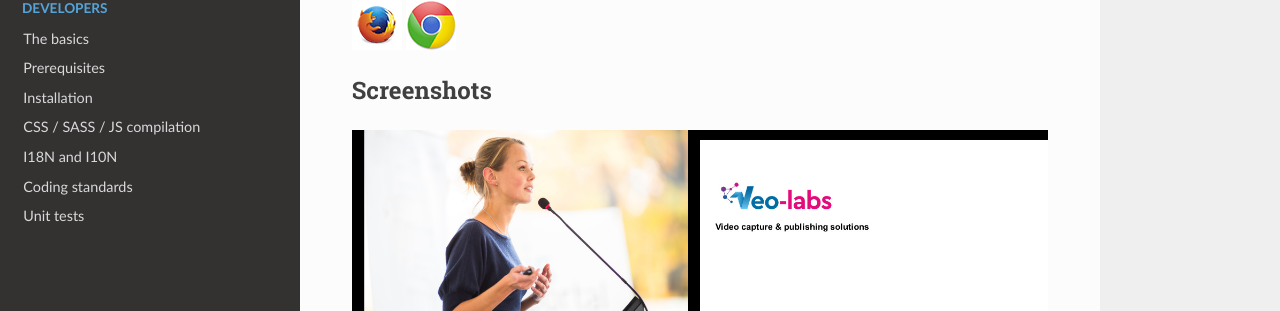
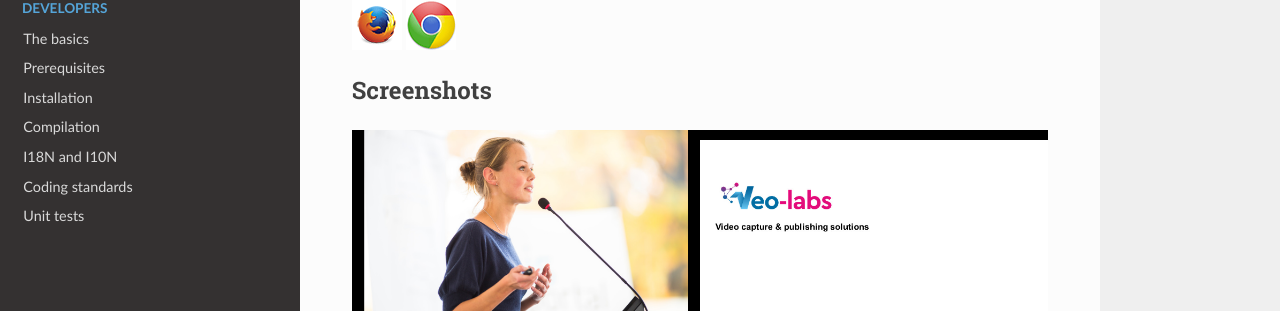
Before and after one commit to veo-labs/openveo-player, an MkDocs documentation site: the page built from docs/index.md, in a window 1280 px wide. Shown: the part 408-719 px from the top of the page. Built offline with MkDocs 1.6.1, drawn with Linux system fonts in a browser that asks for light colours; nearby versions of some CDN libraries.

Commit message:
docs: rename page "CSS / SASS / JS compilation"

```diff
--- a/mkdocs.yml
+++ b/mkdocs.yml
@@ -17,7 +17,7 @@ nav:
   - 'The basics': 'developers/basics.md'
   - 'Prerequisites': 'developers/prerequisites.md'
   - 'Installation': 'developers/installation.md'
-  - 'CSS / SASS / JS compilation': 'developers/compilation.md'
+  - 'Compilation': 'developers/compilation.md'
   - 'I18N and I10N': 'developers/i18n.md'
   - 'Coding standards': 'developers/coding-standards.md'
   - 'Unit tests': 'developers/unit-tests.md'
```
